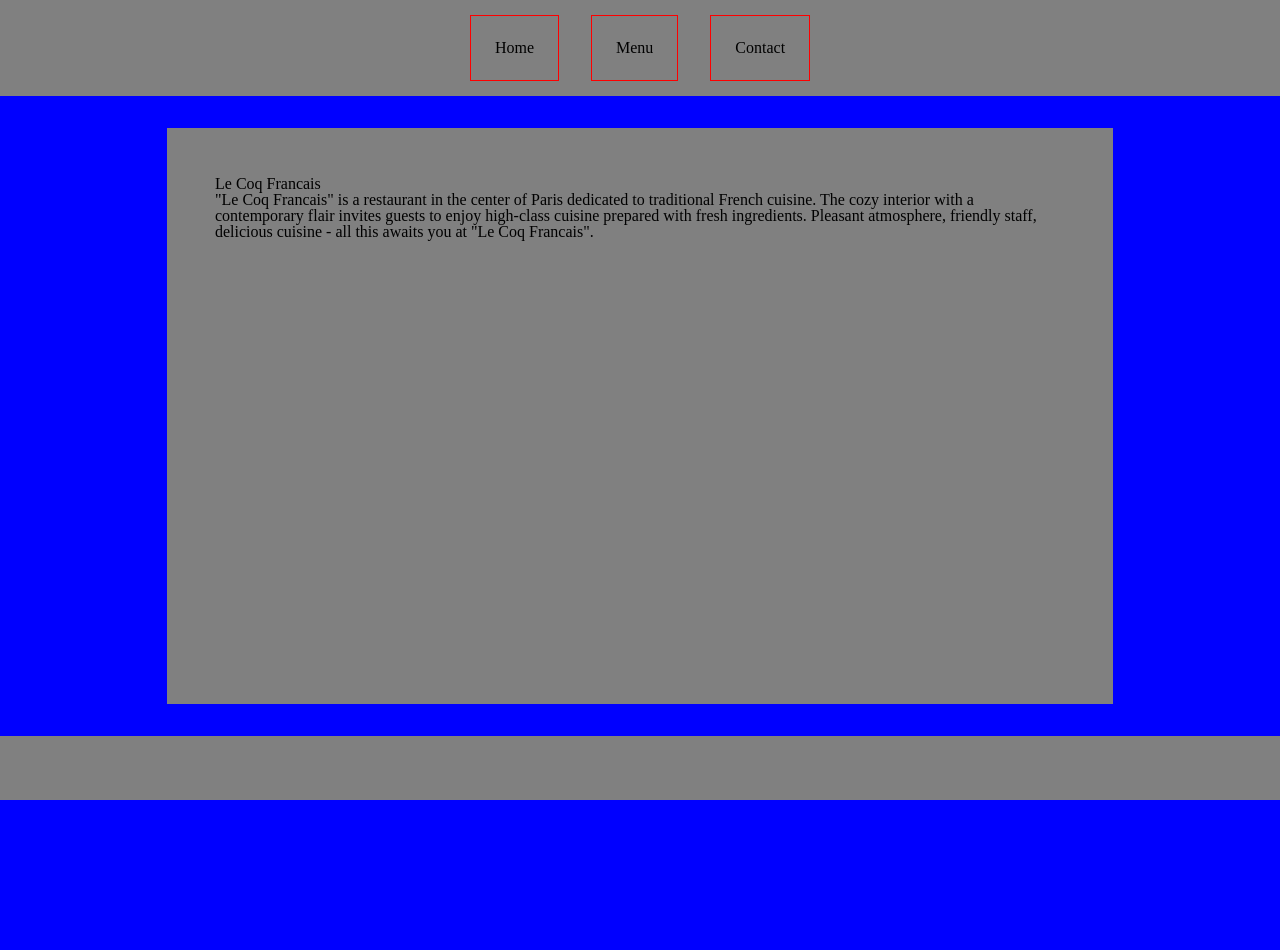
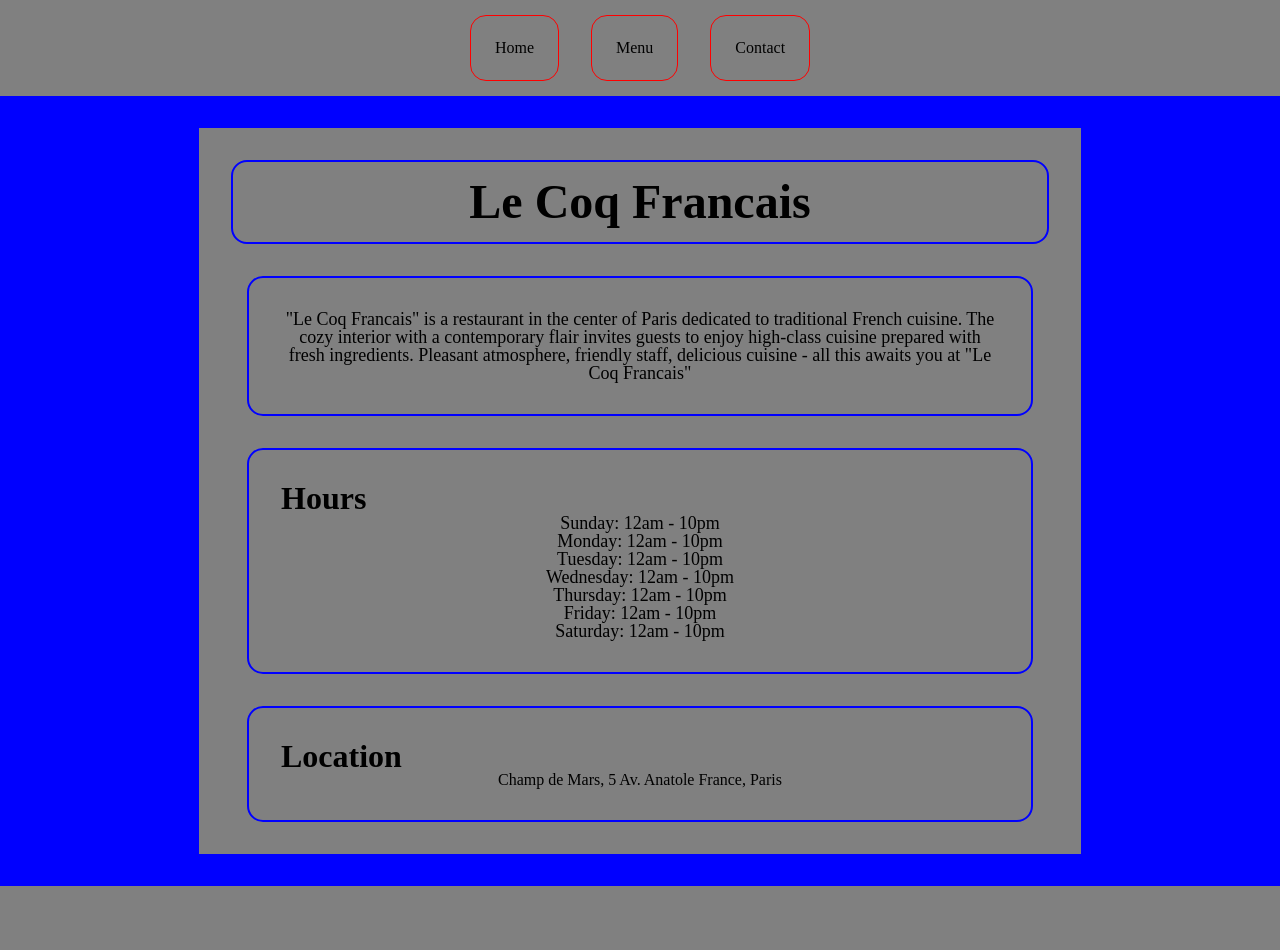
Before and after one commit to Howl404/Restaurant-Page, a website built with webpack: page dist/index.html in a window 1280 px wide. Before the commit the page ends 800 px from the top, so only its background shows below. Built offline with nearby package versions, Linux system fonts and the light colour scheme.

Commit message:
Home and Menu

```diff
--- /dev/null
+++ b/src/home.js
@@ -0,0 +1,71 @@
+export { createHome };
+const createHome = function () {
+  const face = document.createElement("div");
+  const h1 = document.createElement("h1");
+  h1.innerHTML = "Le Coq Francais";
+
+  face.classList.add("face");
+
+  const info = document.createElement("div");
+  const infoParagraph = document.createElement("p");
+
+  infoParagraph.innerHTML =
+    '"Le Coq Francais" is a restaurant in the center of Paris dedicated to traditional French cuisine. The cozy interior with a contemporary flair invites guests to enjoy high-class cuisine prepared with fresh ingredients. Pleasant atmosphere, friendly staff, delicious cuisine - all this awaits you at "Le Coq Francais"';
+
+  info.classList.add("info");
+
+  const hours = document.createElement("div");
+  hours.classList.add("hours");
+
+  const h2 = document.createElement("h2");
+  h2.innerHTML = "Hours";
+
+  const hoursCenter = document.createElement("div");
+  hoursCenter.classList.add("hours-center");
+
+  const sunday = document.createElement("p");
+  sunday.innerHTML = "Sunday: 12am - 10pm";
+  const monday = document.createElement("p");
+  monday.innerHTML = "Monday: 12am - 10pm";
+  const tue = document.createElement("p");
+  tue.innerHTML = "Tuesday: 12am - 10pm";
+  const wed = document.createElement("p");
+  wed.innerHTML = "Wednesday: 12am - 10pm";
+  const thu = document.createElement("p");
+  thu.innerHTML = "Thursday: 12am - 10pm";
+  const friday = document.createElement("p");
+  friday.innerHTML = "Friday: 12am - 10pm";
+  const saturday = document.createElement("p");
+  saturday.innerHTML = "Saturday: 12am - 10pm";
+
+  const location = document.createElement("div");
+  location.classList.add("location");
+  const locationH2 = document.createElement("h2");
+  locationH2.innerHTML = "Location";
+
+  const locationAddress = document.createElement("div");
+  locationAddress.innerHTML = "Champ de Mars, 5 Av. Anatole France, Paris";
+
+  const content = document.getElementById("content");
+  content.appendChild(face);
+  face.appendChild(h1);
+
+  content.appendChild(info);
+  info.appendChild(infoParagraph);
+
+  content.appendChild(hours);
+  hours.appendChild(h2);
+  hours.appendChild(hoursCenter);
+
+  hoursCenter.appendChild(sunday);
+  hoursCenter.appendChild(monday);
+  hoursCenter.appendChild(tue);
+  hoursCenter.appendChild(wed);
+  hoursCenter.appendChild(thu);
+  hoursCenter.appendChild(friday);
+  hoursCenter.appendChild(saturday);
+
+  content.appendChild(location);
+  location.appendChild(locationH2);
+  location.appendChild(locationAddress);
+};
--- a/src/index.js
+++ b/src/index.js
@@ -1,3 +1,24 @@
 import "./style.css";
+import { createHome } from "./home";
+import { createMenu } from "./menu";
 
-console.log('1');
+const cleanContainer = function () {
+  const content = document.getElementById("content");
+  while (content.firstChild) {
+    content.removeChild(content.firstChild);
+  }
+};
+
+document.addEventListener("DOMContentLoaded", function () {
+  createHome();
+});
+
+document.querySelector(".home").addEventListener("click", function () {
+  cleanContainer();
+  createHome();
+});
+
+document.querySelector(".menu").addEventListener("click", function () {
+  cleanContainer();
+  createMenu();
+});
--- /dev/null
+++ b/src/menu.js
@@ -0,0 +1,95 @@
+export { createMenu };
+
+import escargots from "./escargots.jpeg";
+import soupe from "./soupe.jpg";
+import coq from "./coq.jpg";
+import creme from "./creme.png";
+import tarte from "./tarte.jpg";
+import magret from "./magret.jpg";
+import sole from "./sole.jpeg";
+
+const menuList = [
+  {
+    name: "Escargots de Bourgogne",
+    text: "Snails in garlic butter sauce, a popular traditional French dish.",
+    image: escargots,
+    price: 12,
+  },
+  {
+    name: "Soupe à l'oignon",
+    text: "A hearty onion soup topped with a crouton and melted Gruyere cheese.",
+    image: soupe,
+    price: 10,
+  },
+  {
+    name: "Coq au vin",
+    text: "Chicken cooked in red wine with mushrooms, onions, and bacon.",
+    image: coq,
+    price: 22,
+  },
+  {
+    name: "Crème brûlée",
+    text: "A creamy dessert with a caramelized sugar topping.",
+    image: creme,
+    price: 8,
+  },
+  {
+    name: "Tarte Tatin",
+    text: "A caramelized apple tart, upside-down and served warm with vanilla ice cream.",
+    image: tarte,
+    price: 10,
+  },
+  {
+    name: "Sole Meunière",
+    text: "A classic French dish, pan-fried sole with brown butter sauce and lemon.",
+    image: sole,
+    price: 24,
+  },
+  {
+    name: "Magret de Canard",
+    text: "A succulent duck breast served with a cherry reduction and seasonal vegetables.",
+    image: magret,
+    price: 26,
+  },
+];
+
+const createMenu = function () {
+  const face = document.createElement("div");
+  const h1 = document.createElement("h1");
+  h1.innerHTML = "Menu";
+
+  face.classList.add("face");
+
+  const content = document.getElementById("content");
+  content.appendChild(face);
+  face.appendChild(h1);
+
+  for (let i = 0; i < menuList.length; i++) {
+    const itemContainer = document.createElement("div");
+    itemContainer.classList.add("item-container");
+
+    const h3 = document.createElement("h3");
+    const p = document.createElement("p");
+    const priceAndImage = document.createElement("div");
+    const price = document.createElement("h3");
+    const image = document.createElement("img");
+
+    h3.classList.add("item-main");
+    p.classList.add("item-text");
+    price.classList.add("item-price");
+    priceAndImage.classList.add("item-flex");
+
+    h3.innerHTML = menuList[i].name;
+    p.innerHTML = menuList[i].text;
+    price.innerHTML = `${menuList[i].price}$`;
+    image.src = menuList[i].image;
+    image.classList.add("image");
+
+    content.appendChild(itemContainer);
+    itemContainer.appendChild(h3);
+    itemContainer.appendChild(p);
+    itemContainer.appendChild(priceAndImage);
+    priceAndImage.appendChild(price);
+    priceAndImage.appendChild(image);
+  }
+};
--- a/src/style.css
+++ b/src/style.css
@@ -3,19 +3,87 @@
    License: none (public domain)
 */
 
-html, body, div, span, applet, object, iframe,
-h1, h2, h3, h4, h5, h6, p, blockquote, pre,
-a, abbr, acronym, address, big, cite, code,
-del, dfn, em, img, ins, kbd, q, s, samp,
-small, strike, strong, sub, sup, tt, var,
-b, u, i, center,
-dl, dt, dd, ol, ul, li,
-fieldset, form, label, legend,
-table, caption, tbody, tfoot, thead, tr, th, td,
-article, aside, canvas, details, embed,
-figure, figcaption, footer, header, hgroup,
-menu, nav, output, ruby, section, summary,
-time, mark, audio, video {
+html,
+body,
+div,
+span,
+applet,
+object,
+iframe,
+h1,
+h2,
+h3,
+h4,
+h5,
+h6,
+p,
+blockquote,
+pre,
+a,
+abbr,
+acronym,
+address,
+big,
+cite,
+code,
+del,
+dfn,
+em,
+img,
+ins,
+kbd,
+q,
+s,
+samp,
+small,
+strike,
+strong,
+sub,
+sup,
+tt,
+var,
+b,
+u,
+i,
+center,
+dl,
+dt,
+dd,
+ol,
+ul,
+li,
+fieldset,
+form,
+label,
+legend,
+table,
+caption,
+tbody,
+tfoot,
+thead,
+tr,
+th,
+td,
+article,
+aside,
+canvas,
+details,
+embed,
+figure,
+figcaption,
+footer,
+header,
+hgroup,
+menu,
+nav,
+output,
+ruby,
+section,
+summary,
+time,
+mark,
+audio,
+video {
   margin: 0;
   padding: 0;
   border: 0;
@@ -24,22 +92,35 @@ time, mark, audio, video {
   vertical-align: baseline;
 }
 /* HTML5 display-role reset for older browsers */
-article, aside, details, figcaption, figure,
-footer, header, hgroup, menu, nav, section {
+article,
+aside,
+details,
+figcaption,
+figure,
+footer,
+header,
+hgroup,
+menu,
+nav,
+section {
   display: block;
 }
 body {
   line-height: 1;
 }
-ol, ul {
+ol,
+ul {
   list-style: none;
 }
-blockquote, q {
+blockquote,
+q {
   quotes: none;
 }
-blockquote:before, blockquote:after,
-q:before, q:after {
-	content: '';
+blockquote:before,
+blockquote:after,
+q:before,
+q:after {
+  content: "";
   content: none;
 }
 table {
@@ -47,8 +128,7 @@ table {
   border-spacing: 0;
 }
 
-
-
+/* Reset */
 
 body {
   display: flex;
@@ -69,7 +149,8 @@ header div {
   margin: 1rem;
   padding: 1.5rem;
   border: 1px solid red;
-  text-align: center;;
+  text-align: center;
+  border-radius: 16px;
 }
 
 header div:hover {
@@ -78,9 +159,9 @@ header div:hover {
 
 #content {
   flex: 1;
-  background-color: grey;;
+  background-color: grey;
   max-width: 850px;
-  padding: 3rem;
+  padding: 1rem;
   margin: 2rem auto;
 }
 
@@ -89,8 +170,89 @@ footer {
   background-color: grey;
 }
 
+h1 {
+  font-size: 3rem;
+  font-weight: bold;
+}
+
+h2 {
+  font-size: 2rem;
+  font-weight: bold;
+}
+
+h3 {
+  font-size: 1.5rem;
+  font-weight: bold;
+}
+
+p {
+  font-size: 18px;
+}
+
 .face {
-  position: relative;
+  padding: 1rem;
+  margin: 1rem;
+  text-align: center;
+  border: 2px solid blue;
   border-radius: 16px;
+}
 
+.info {
+  padding: 2rem;
+  margin: 2rem;
+  text-align: center;
+  border: 2px solid blue;
+  border-radius: 16px;
 }
+
+.hours {
+  padding: 2rem;
+  margin: 2rem;
+  border: 2px solid blue;
+  border-radius: 16px;
+}
+
+.hours-center {
+  text-align: center;
+}
+
+.location {
+  padding: 2rem;
+  margin: 2rem 2rem 1rem 2rem;
+  border: 2px solid blue;
+  border-radius: 16px;
+}
+
+.location div {
+  text-align: center;
+}
+
+.item-container {
+  padding: 2rem;
+  margin: 2rem 2rem 1rem 2rem;
+  border: 2px solid blue;
+  border-radius: 16px;
+}
+
+.image {
+  height: 200px;
+}
+
+.item-main {
+  margin: 1rem 0;
+}
+
+.item-text {
+  margin: 1rem 0;
+  text-align: center;
+}
+
+.item-flex {
+  display: flex;
+  align-items: center;
+  justify-content: center;
+}
+
+.item-price {
+  margin-right: 2rem;
+}
--- a/webpack.config.js
+++ b/webpack.config.js
@@ -1,16 +1,20 @@
-const path = require('path');
+const path = require("path");
 
 module.exports = {
-  entry: './src/index.js',
+  entry: "./src/index.js",
   output: {
-    filename: 'main.js',
-    path: path.resolve(__dirname, 'dist'),
+    filename: "main.js",
+    path: path.resolve(__dirname, "dist"),
   },
   module: {
     rules: [
       {
         test: /\.css$/i,
-        use: ['style-loader', 'css-loader'],
+        use: ["style-loader", "css-loader"],
+      },
+      {
+        test: /\.(png|svg|jpg|jpeg|gif)$/i,
+        type: "asset/resource",
       },
     ],
   },
```
Also changed, not shown: dist/484b48c4de60f46a7be6.jpg (added), dist/66fd16520d0a4671ea27.png (added), dist/6845e0a03def494590f0.jpg (added), dist/a5dbfc80bca4c1dee06c.jpeg (added), dist/bf0cffc637143a9cba05.jpg (added), dist/da0aa2594a1fcaff2a8e.jpg (added), dist/f4e7bbdc12f03aa1a581.jpeg (added), dist/index.html, dist/main.js, src/coq.jpg (added), src/creme.png (added), src/escargots.jpeg (added), src/magret.jpg (added), src/sole.jpeg (added), 2 more files. Lines whose indentation alone changed are shown as unchanged.
